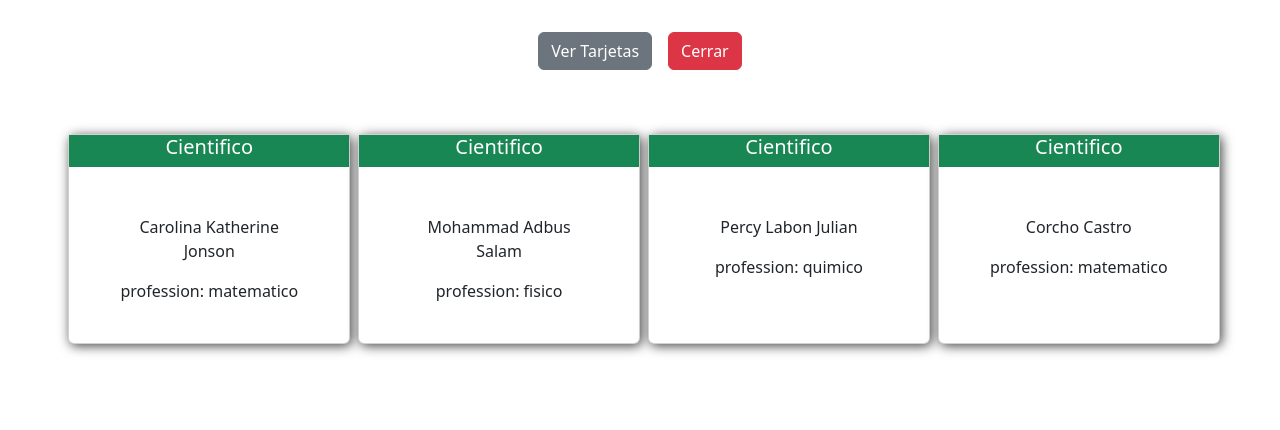
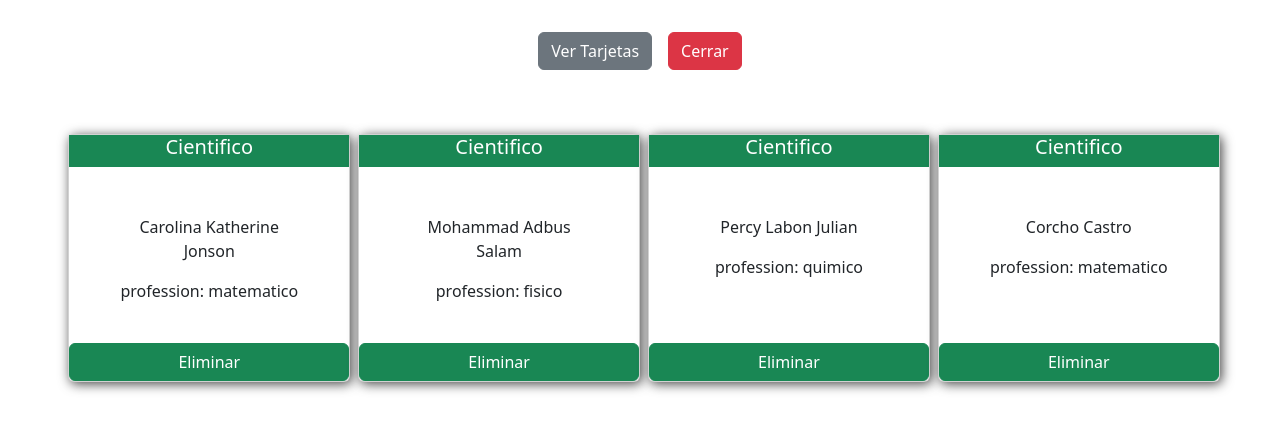
Before and after one commit to Condebasura/PracticasReact, a React (Vite) app: page / in a window 1280 px wide. Both pictures are taken after a click on the button "Ver Tarjetas". Shown: the top 430 px of the page. Built offline with nearby package versions, Linux system fonts and the light colour scheme.

Commit message:
Continuando con las practicas

```diff
--- a/src/components/Card.tsx
+++ b/src/components/Card.tsx
@@ -1,11 +1,12 @@
 import { useState } from "react";
 import { people } from "../data";
+import BtnClose from "./BtnClose";
 
 
 
 export default function Card({titulo}){
 
-
+const [Person , setPerson] = useState(people)
 
   const listItem = people.map(person =>
 <div className='card mb-3 ms-2 col 'key={person.id} >
@@ -25,9 +26,16 @@ export default function Card({titulo}){
 
             </div>
 
+                  <button className="btn btn-success" onClick={()  =>{
+                   setPerson(
+                    people.filter(Person => Person.id !== person.id)
+                   )
+
+                  }}>Eliminar</button>
+
+
           </div>
    );
-
 
    return <div className='d-flex'> {listItem} </div>
 
```
